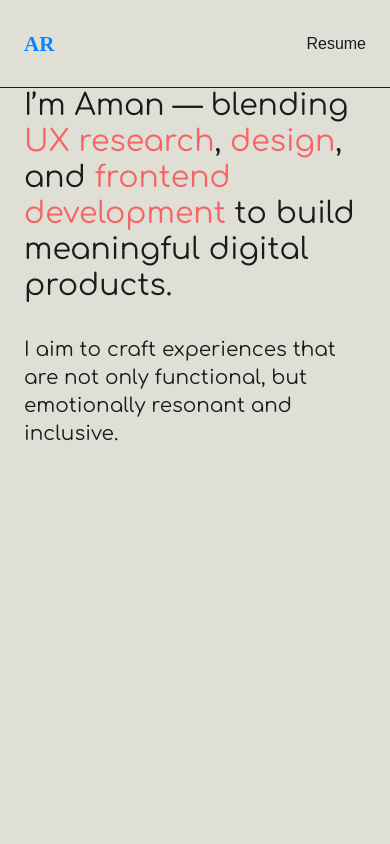
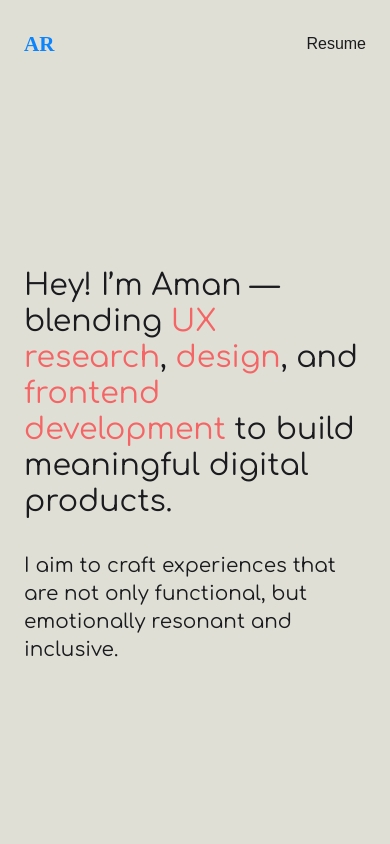
Before and after one commit to 11amanraj/portfolio-april-2025, a Next.js app: page / in a window 390 px wide. Shown: the top 844 px of the page. Built offline with nearby package versions, Linux system fonts and the light colour scheme.

Commit message:
Improved responsive sizing in hero-section

```diff
--- a/app/page.tsx
+++ b/app/page.tsx
@@ -4,13 +4,9 @@ import ProjectsList from "./Components/Project/ProjectsList";
 export default function Home() {
   return (
     <div className="flex flex-col gap-8">
-      <div className="outline-1 min-h-[calc(100vh-88px)] responsive-padding flex flex-col gap-8 sm:max-w-250">
-        {/* <div className="w-50 h-50 ml-16 sm:w-65 sm:h-65 sm:ml-20 bg-green-600 rounded-full">
-          <img src="/hero-image.jpg" alt="hero-image" className="w-full h-full rounded-full overflow-clip"/>
-        </div> */}
-        {/* <img src="/hero-image.jpg" alt="hero-image" className="w-50 h-50 ml-16 sm:w-70 sm:h-70 sm:ml-20 md:w-84 md:h-84 md:mb-16 rounded-full overflow-clip"/> */}
+      <div className="min-h-[calc(100vh-88px)] responsive-padding flex flex-col justify-center gap-8 sm:max-w-250 lg:max-w-280 xl:max-w-320">
         <div className="text-3xl font-heading md:text-[64px]">
-          I’m Aman — blending <span className="text-primary">UX research</span>, <span className="text-primary">design</span>, and <span className="text-primary">frontend development</span> to build meaningful digital products.
+          Hey! I’m Aman — blending <span className="text-primary">UX research</span>, <span className="text-primary">design</span>, and <span className="text-primary">frontend development</span> to build meaningful digital products.
         </div>
         <div className="text-xl font-heading md:text-4xl">I aim to craft experiences that are not only functional, but emotionally resonant and inclusive.</div>
       </div>
```
